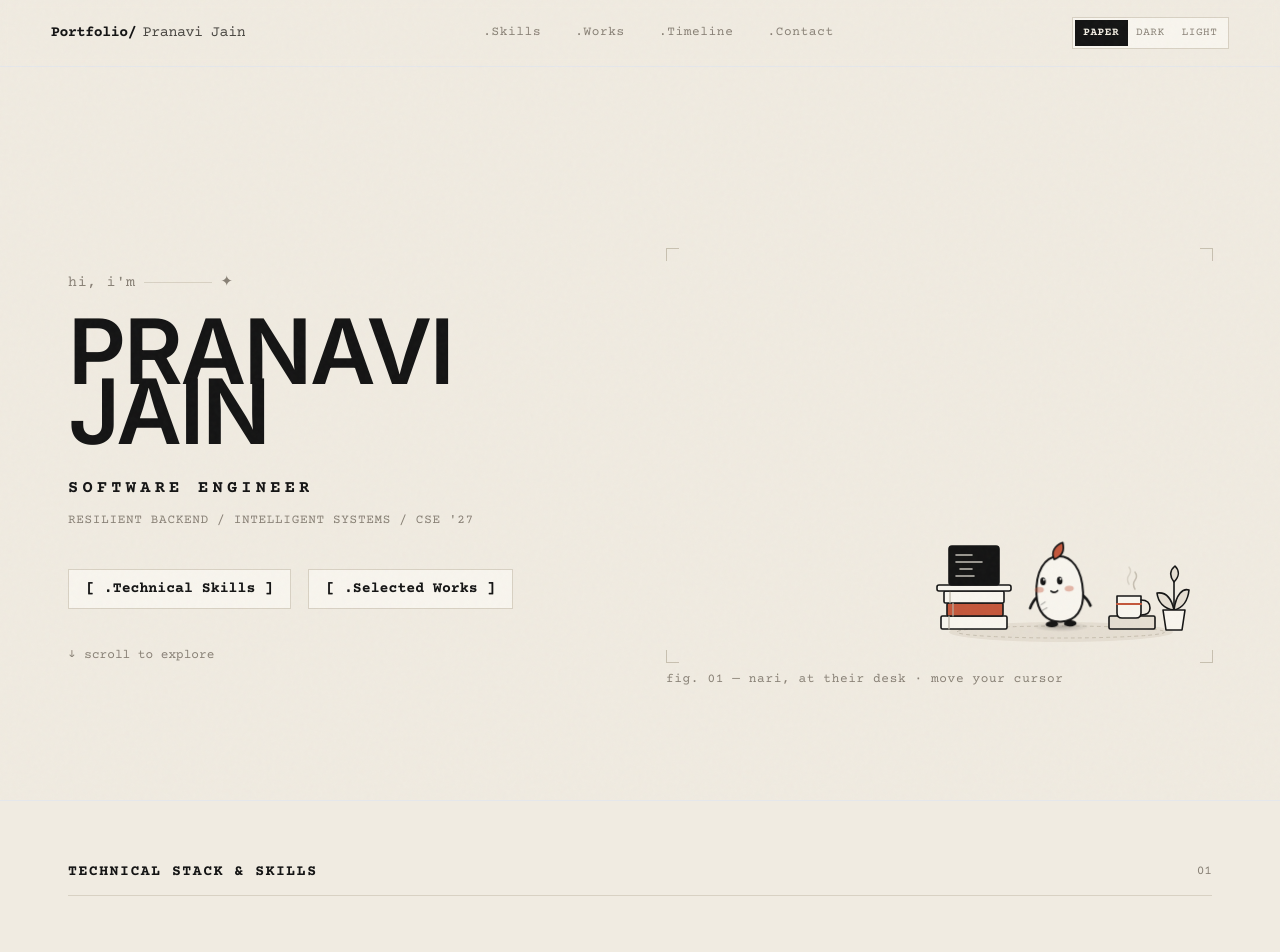
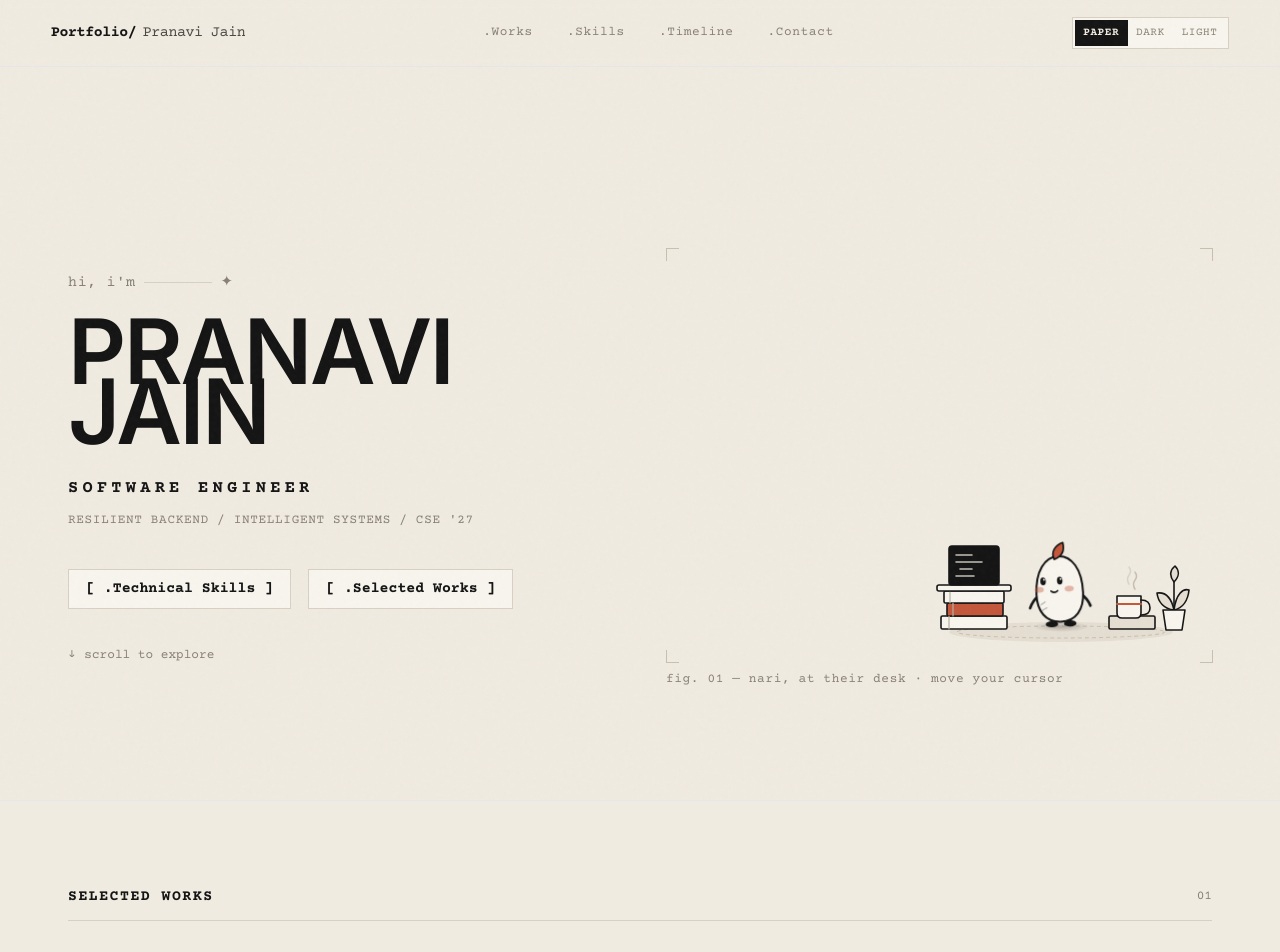
Before and after one commit to prranavii/portfolio, a React (Vite) app: page / in a window 1280 px wide. Shown: the top 952 px of the page. Built offline with nearby package versions, Linux system fonts and the light colour scheme; a web font is replaced by a local one.

Commit message:
refactor: swap Work and Skills section order so Selected Works comes before Technical Stack & Skills

```diff
--- a/src/App.jsx
+++ b/src/App.jsx
@@ -16,8 +16,8 @@ export default function App() {
       <CustomCursor />
       <Navbar />
       <Hero />
+      <Work />
       <Skills />
-      <Work />
       <Journey />
       <Contact />
       <Footer />
--- a/src/components/Navbar.jsx
+++ b/src/components/Navbar.jsx
@@ -43,16 +43,16 @@ const Navbar = () => {
           {/* Center Quick Navigation (Desktop) */}
           <div className="hidden md:flex items-center gap-6 lg:gap-8 text-xs uppercase tracking-wider text-ink-muted">
             <button
+              onClick={() => scrollToSection('work')}
+              className="hover:text-ink transition-colors cursor-pointer"
+            >
+              .Works
+            </button>
+            <button
               onClick={() => scrollToSection('skills')}
               className="hover:text-ink transition-colors cursor-pointer"
             >
               .Skills
-            </button>
-            <button
-              onClick={() => scrollToSection('work')}
-              className="hover:text-ink transition-colors cursor-pointer"
-            >
-              .Works
             </button>
             <button
               onClick={() => scrollToSection('journey')}
@@ -121,8 +121,8 @@ const Navbar = () => {
             <div className="flex flex-col space-y-4 sm:space-y-6 my-auto text-left max-w-xl mx-auto w-full">
               {[
                 { id: 'home', num: '00', label: 'Cover / Start' },
-                { id: 'skills', num: '01', label: 'Technical Stack & Skills' },
-                { id: 'work', num: '02', label: 'Selected Works' },
+                { id: 'work', num: '01', label: 'Selected Works' },
+                { id: 'skills', num: '02', label: 'Technical Stack & Skills' },
                 { id: 'journey', num: '03', label: 'Career Timeline' },
                 { id: 'contact', num: '04', label: 'Contact & Inquiries' },
               ].map((item) => (
--- a/src/components/Skills.jsx
+++ b/src/components/Skills.jsx
@@ -17,7 +17,7 @@ const Skills = () => {
       {/* Section Header */}
       <div className="flex justify-between items-center w-full font-mono text-xs sm:text-sm text-ink-secondary border-b border-paper-border pb-3 mb-8 sm:mb-12">
         <span className="uppercase tracking-widest text-ink font-semibold">Technical Stack & Skills</span>
-        <span className="text-ink-muted text-xs">01</span>
+        <span className="text-ink-muted text-xs">02</span>
       </div>
 
       <div className="max-w-6xl mx-auto space-y-10">
--- a/src/components/Work.jsx
+++ b/src/components/Work.jsx
@@ -228,7 +228,7 @@ const Work = () => {
       {/* Section Header */}
       <div className="flex justify-between items-center w-full font-mono text-xs sm:text-sm text-ink-secondary border-b border-paper-border pb-3 mb-8 sm:mb-12">
         <span className="uppercase tracking-widest text-ink font-semibold">Selected Works</span>
-        <span className="text-ink-muted text-xs">02</span>
+        <span className="text-ink-muted text-xs">01</span>
       </div>
 
       {/* 4-Column Showcase */}
```
